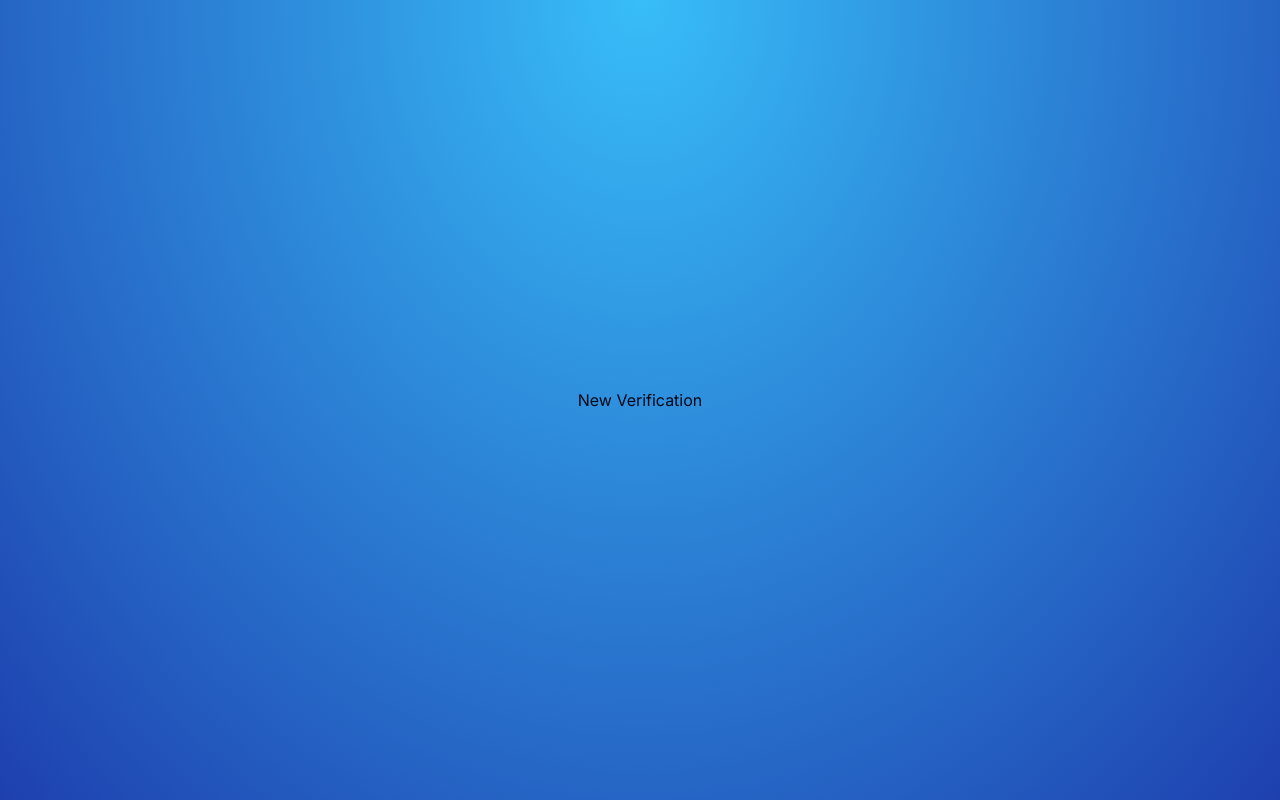
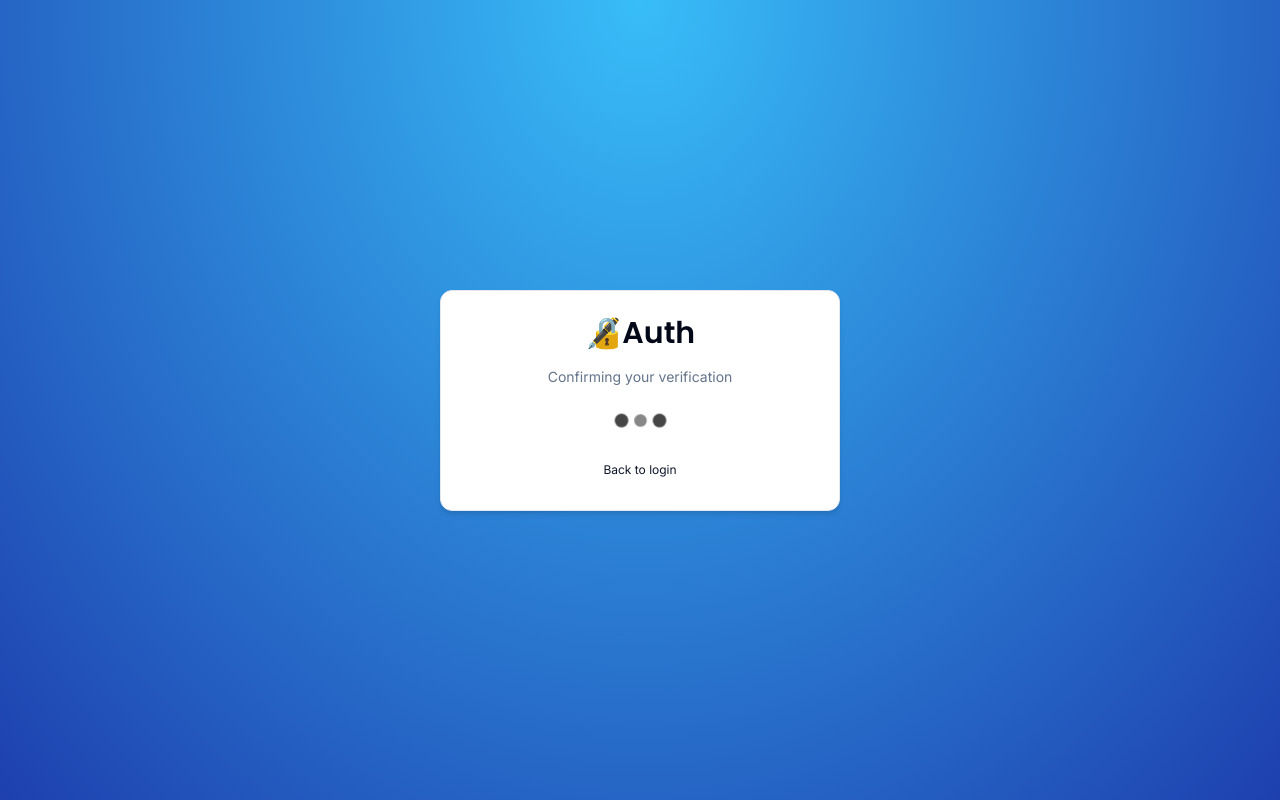
Before and after one commit to Sajid-Hossain98/next-auth-v5, a Next.js app: page /auth/new-verification in a window 1280 px wide. Built offline with nearby package versions, Linux system fonts and the light colour scheme.

Commit message:
new-verification initial form

```diff
--- a/app/auth/new-verification/page.tsx
+++ b/app/auth/new-verification/page.tsx
@@ -1,5 +1,11 @@
+import { NewVerificationForm } from "@/components/auth/new-verification-form";
+
 const NewVerificationPage = () => {
-  return <div>New Verification</div>;
+  return (
+    <div>
+      <NewVerificationForm />
+    </div>
+  );
 };
 
 export default NewVerificationPage;
--- /dev/null
+++ b/components/auth/new-verification-form.tsx
@@ -0,0 +1,32 @@
+"use client";
+
+import { BeatLoader } from "react-spinners";
+import { CardWrapper } from "./card-wrapper";
+import { useSearchParams } from "next/navigation";
+import { useCallback, useEffect } from "react";
+
+export const NewVerificationForm = () => {
+  const searchParams = useSearchParams();
+
+  const token = searchParams.get("token");
+
+  const onSubmit = useCallback(() => {
+    console.log(token);
+  }, [token]);
+
+  useEffect(() => {
+    onSubmit();
+  }, [onSubmit]);
+
+  return (
+    <CardWrapper
+      headerLabel="Confirming your verification"
+      backButtonHref="/auth/login"
+      backButtonLabel="Back to login"
+    >
+      <div className="flex items-center justify-center w-full">
+        <BeatLoader />
+      </div>
+    </CardWrapper>
+  );
+};
--- a/package.json
+++ b/package.json
@@ -25,6 +25,7 @@
     "react-dom": "^18",
     "react-hook-form": "^7.49.3",
     "react-icons": "^4.12.0",
+    "react-spinners": "^0.13.8",
     "resend": "^2.1.0",
     "tailwind-merge": "^2.2.0",
     "tailwindcss-animate": "^1.0.7",
```
Also changed, not shown: 1 other file (tests, documents, lock files or other folders).
